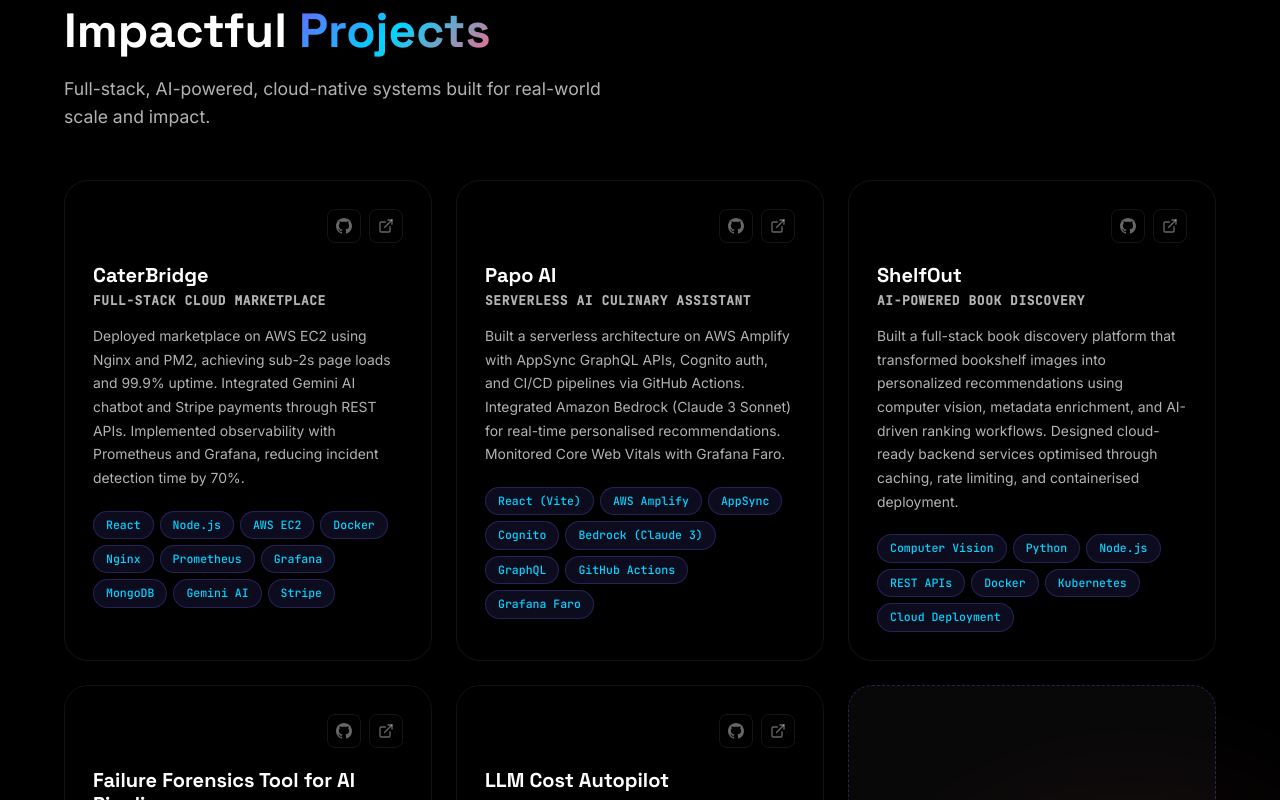
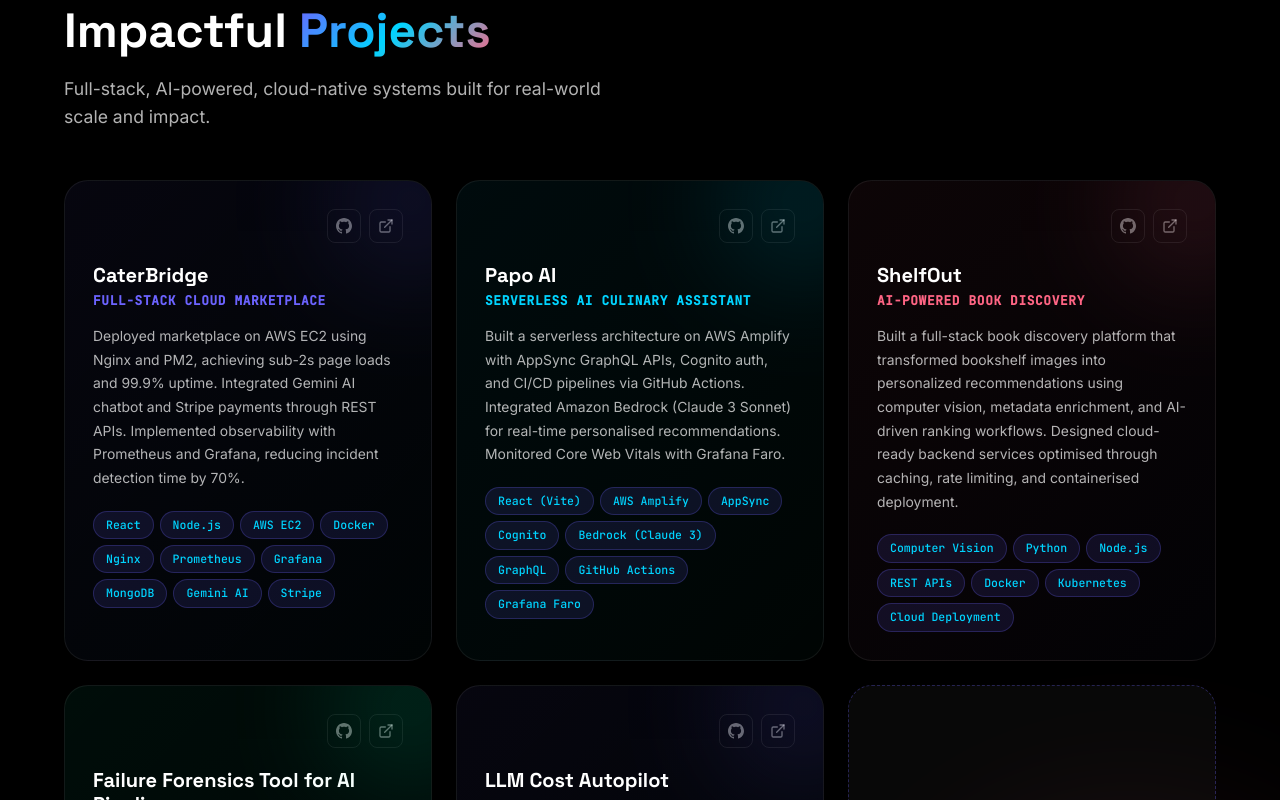
Before and after one commit to Pranav-ns/Portfolio, a Next.js app: page / in a window 1280 px wide. Shown: the part 3580-4380 px from the top of the page. Built offline with nearby package versions, Linux system fonts and the light colour scheme.

Commit message:
style: soften experience timeline line and add lite color shading to project boxes

```diff
--- a/src/components/Experience.module.css
+++ b/src/components/Experience.module.css
@@ -29,6 +29,7 @@
   bottom: 60px;
   width: 1px;
   background: linear-gradient(to bottom, var(--accent-primary), var(--accent-secondary), transparent);
+  opacity: 0.3;
 }
 
 .timelineItem {
--- a/src/components/Projects.tsx
+++ b/src/components/Projects.tsx
@@ -16,7 +16,7 @@
     tags: ["React", "Node.js", "AWS EC2", "Docker", "Nginx", "Prometheus", "Grafana", "MongoDB", "Gemini AI", "Stripe"],
     icon: <Server size={22} />,
     color: "#6c63ff",
-    gradient: "linear-gradient(135deg, rgba(108,99,255,0.2) 0%, rgba(0,212,255,0.08) 100%)",
+    gradient: "linear-gradient(135deg, rgba(108,99,255,0.06) 0%, rgba(0,212,255,0.02) 100%)",
     featured: true,
   },
   {
@@ -28,7 +28,7 @@
     tags: ["React (Vite)", "AWS Amplify", "AppSync", "Cognito", "Bedrock (Claude 3)", "GraphQL", "GitHub Actions", "Grafana Faro"],
     icon: <Zap size={22} />,
     color: "#00d4ff",
-    gradient: "linear-gradient(135deg, rgba(0,212,255,0.15) 0%, rgba(0,255,179,0.05) 100%)",
+    gradient: "linear-gradient(135deg, rgba(0,212,255,0.05) 0%, rgba(0,255,179,0.02) 100%)",
     featured: true,
   },
   {
@@ -40,7 +40,7 @@
     tags: ["Computer Vision", "Python", "Node.js", "REST APIs", "Docker", "Kubernetes", "Cloud Deployment"],
     icon: <BookOpen size={22} />,
     color: "#ff6584",
-    gradient: "linear-gradient(135deg, rgba(255,101,132,0.15) 0%, rgba(108,99,255,0.05) 100%)",
+    gradient: "linear-gradient(135deg, rgba(255,101,132,0.05) 0%, rgba(108,99,255,0.02) 100%)",
     featured: false,
   },
   {
@@ -52,7 +52,7 @@
     tags: ["AI/ML", "Observability", "RAG", "LLM Workflows", "Python"],
     icon: <Zap size={22} />,
     color: "#00ffb3",
-    gradient: "linear-gradient(135deg, rgba(0,255,179,0.15) 0%, rgba(0,212,255,0.05) 100%)",
+    gradient: "linear-gradient(135deg, rgba(0,255,179,0.05) 0%, rgba(0,212,255,0.02) 100%)",
     featured: true,
   },
   {
@@ -64,7 +64,7 @@
     tags: ["AI/ML", "Cost Optimization", "Inference Orchestration", "LLM Routing", "Analytics"],
     icon: <Server size={22} />,
     color: "#6c63ff",
-    gradient: "linear-gradient(135deg, rgba(108,99,255,0.2) 0%, rgba(0,212,255,0.08) 100%)",
+    gradient: "linear-gradient(135deg, rgba(108,99,255,0.06) 0%, rgba(0,212,255,0.02) 100%)",
     featured: true,
   },
 ];
@@ -112,9 +112,12 @@
               variants={fadeUp}
               initial="hidden"
               animate={inView ? "visible" : "hidden"}
+              style={{ background: project.gradient }}
               whileHover={{ y: -8 }}
               transition={{ duration: 0.3 }}
             >
+              <div className={styles.cardGlow} style={{ background: project.color }} />
+
               <div className={styles.cardHeader} style={{ justifyContent: "flex-end" }}>
                 <div className={styles.cardActions}>
                   <a href="https://github.com/Pranav-ns" target="_blank" rel="noopener noreferrer" className={styles.actionBtn} aria-label="GitHub">
@@ -127,7 +130,7 @@
               </div>
 
               <h3 className={styles.cardTitle}>{project.title}</h3>
-              <p className={styles.cardSubtitle} style={{ color: "var(--text-secondary)" }}>{project.subtitle}</p>
+              <p className={styles.cardSubtitle} style={{ color: project.color }}>{project.subtitle}</p>
               <p className={styles.cardDesc}>{project.description}</p>
 
               <div className={styles.cardTags}>
```
